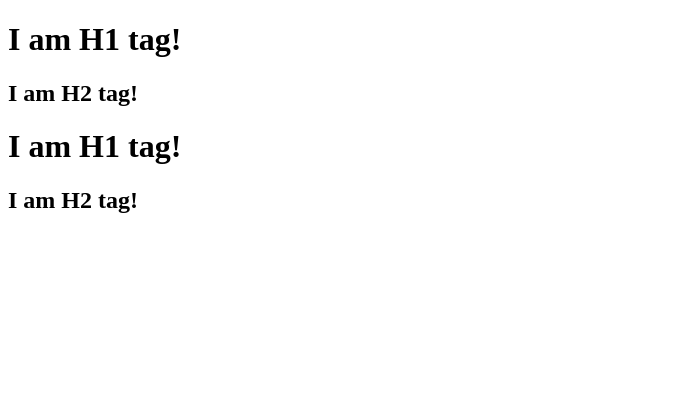
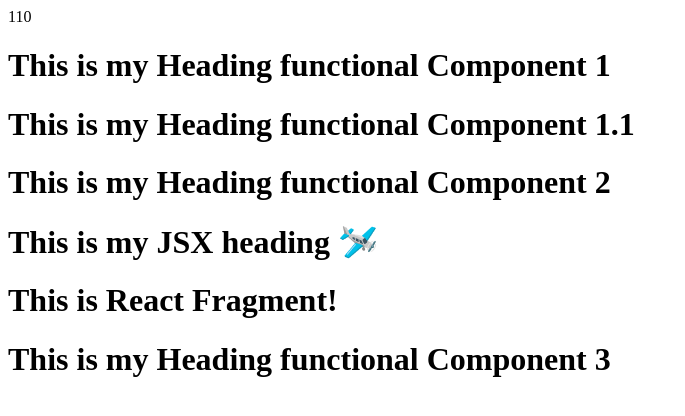
Before and after one commit to Ashwini-khabiya/React, a React app: page / in a window 1280 px wide. Shown: the whole page, without its empty margins (0-685 px from the left). Built offline with nearby package versions, Linux system fonts and the light colour scheme.

Commit message:
episode 3

```diff
--- a/App.js
+++ b/App.js
@@ -1,29 +1,54 @@
-{/* <div id="root">
-    <div id="parent">
-        <div id="child1">
-            <h1>I am H1 tag!</h1>
-            <h1>I am H2 tag!</h1>
-        </div>
-        <div id="child2">
-            <h1>I am H1 tag!</h1>
-            <h1>I am H2 tag!</h1>
-        </div>
-    </div>
-</div> */}
+import React from "react";
+import ReactDOM from "react-dom/client";
 
-import React from "react";
-import ReactDOM from "react-dom/client"
+const JSXHeading = (
+  <React.Fragment>
+    <h1 className="heading" tabIndex="1">
+      This is my JSX heading 🛩️
+    </h1>
+    <h1>This is React Fragment!</h1>
+  </React.Fragment>
+);
 
-const parent = React.createElement("div", {id:"parent"},
-[React.createElement("div", {id:"child1"},
-[React.createElement("h1", {},"I am H1 tag!"),React.createElement("h2", {},"I am H2 tag!")]),
-React.createElement("div", {id:"child2"},
-[React.createElement("h1", {},"I am H1 tag!"),React.createElement("h2", {},"I am H2 tag!")])]);
+const JSXHeading2 = (
+    <>
+      <h1 className="heading" tabIndex="1">
+        This is my JSX heading 2 🛩️
+      </h1>
+      <h1>This is Empty tag!</h1>
+    </>
+  );
 
+const HeadingComponent1 = () => (
+  <h1>This is my Heading functional Component 1</h1>
+);
 
-// const heading = React.createElement("h1",{
-//     id:"heading"
-// }, "Hello from the React World!");
+const HeadingComponent1_1 = function () {
+  return <h1>This is my Heading functional Component 1.1</h1>;
+};
+
+const HeadingComponent2 = () => {
+  return <h1>This is my Heading functional Component 2</h1>;
+};
+
+//Component Composition: calling one component from another
+// Inject Javascript code inside JSX using {}
+
+const cnt = 10;
+
+const HeadingComponent3 = () => (
+  <div id="container">
+    {cnt + 100}
+
+    <HeadingComponent1 />
+    <HeadingComponent1_1></HeadingComponent1_1>
+    {HeadingComponent2()}
+
+    {JSXHeading}
+    <h1>This is my Heading functional Component 3</h1>
+  </div>
+);
+
 const root = ReactDOM.createRoot(document.getElementById("root"));
 
-root.render(parent);
+root.render(<HeadingComponent3 />);
--- a/index.html
+++ b/index.html
@@ -1,18 +1,16 @@
 <!DOCTYPE html>
 <html lang="en">
-<head>
-    <meta charset="UTF-8">
-    <meta name="viewport" content="width=device-width, initial-scale=1.0">
-    <link rel="stylesheet" href="./index.css"/>
+  <head>
+    <meta charset="UTF-8" />
+    <meta name="viewport" content="width=device-width, initial-scale=1.0" />
+    <link rel="stylesheet" href="./index.css" />
     <title>Document</title>
-</head>
-<body>
+  </head>
+  <body>
     <div id="root"></div>
     <!-- <script crossorigin src="https://unpkg.com/react@18/umd/react.development.js"></script>
     <script crossorigin src="https://unpkg.com/react-dom@18/umd/react-dom.development.js"></script> -->
 
-    <script type="module" src="./App.js">
-
-    </script>
-</body>
+    <script type="module" src="./App.js"></script>
+  </body>
 </html>
--- a/package.json
+++ b/package.json
@@ -4,6 +4,8 @@
   "description": "This is namaste react!",
   "main": "App.js",
   "scripts": {
+    "start": "parcel index.html",
+    "build" : "parcel build index.html",
     "test": "jest"
   },
   "repository": {
```
